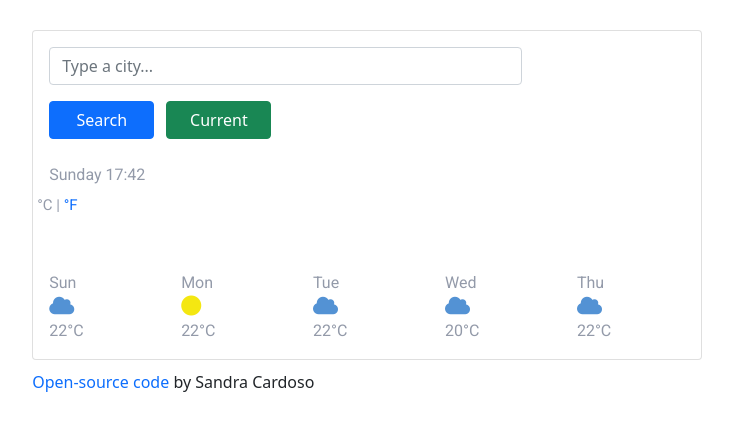
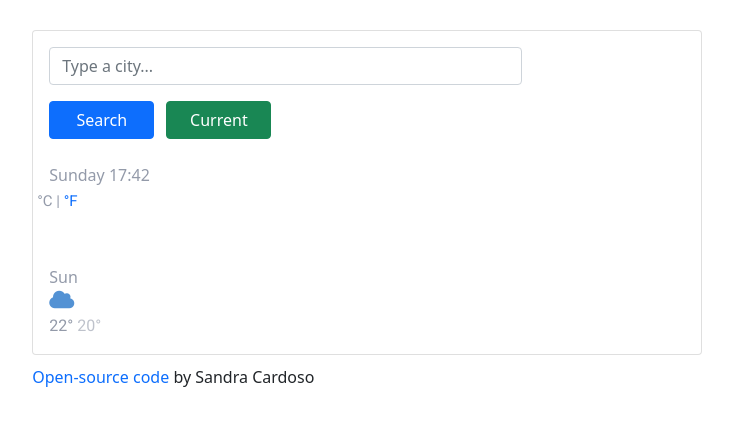
Before and after one commit to sellennya/weather-app, a plain HTML site: page index.html in a window 1280 px wide. Shown: the whole page, without its empty margins (273-1006 px from the left). Drawn offline with nearby package versions, Linux system fonts and the light colour scheme; no server answers.

Commit message:
add html and css for weather forecast

```diff
--- a/index.html
+++ b/index.html
@@ -73,31 +73,14 @@
               <p id="wind"></p>
             </div>
           </div>
-          <div class="row mt-3">
+          <div class="row mt-2">
             <div class="col">
               <p>Sun</p>
               <i class="fa-solid fa-cloud week-icon-cloud"></i>
-              <p>22°C</p>
-            </div>
-            <div class="col">
-              <p>Mon</p>
-              <i class="fa-solid fa-circle week-icon-sun"></i>
-              <p>22°C</p>
-            </div>
-            <div class="col">
-              <p>Tue</p>
-              <i class="fa-solid fa-cloud week-icon-cloud"></i>
-              <p>22°C</p>
-            </div>
-            <div class="col">
-              <p>Wed</p>
-              <i class="fa-solid fa-cloud week-icon-cloud"></i>
-              <p>20°C</p>
-            </div>
-            <div class="col">
-              <p>Thu</p>
-              <i class="fa-solid fa-cloud week-icon-cloud"></i>
-              <p>22°C</p>
+              <div>
+                <span class="max-temp">22° </span>
+                <span class="min-temp"> 20°</span>
+              </div>
             </div>
           </div>
         </div>
--- a/src/styles.css
+++ b/src/styles.css
@@ -1,7 +1,11 @@
-p {
+p,
+span {
   margin: 0;
+  color: #939aa9;
+}
+
+span {
   font-family: 'Roboto', sans-serif;
-  color: #939aa9;
 }
 
 .weather-box,
@@ -76,3 +80,11 @@ p {
 .weather-values {
   align-self: center;
 }
+
+.max-temp {
+  color: #939aa9;
+}
+
+.min-temp {
+  opacity: 0.6;
+}
```
